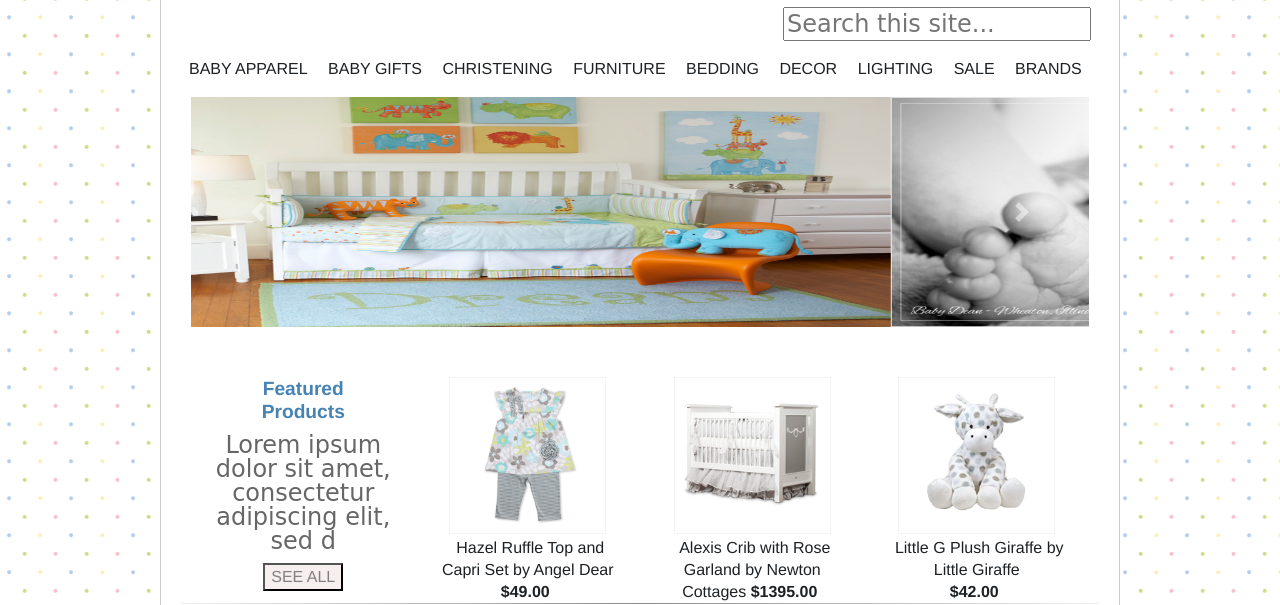
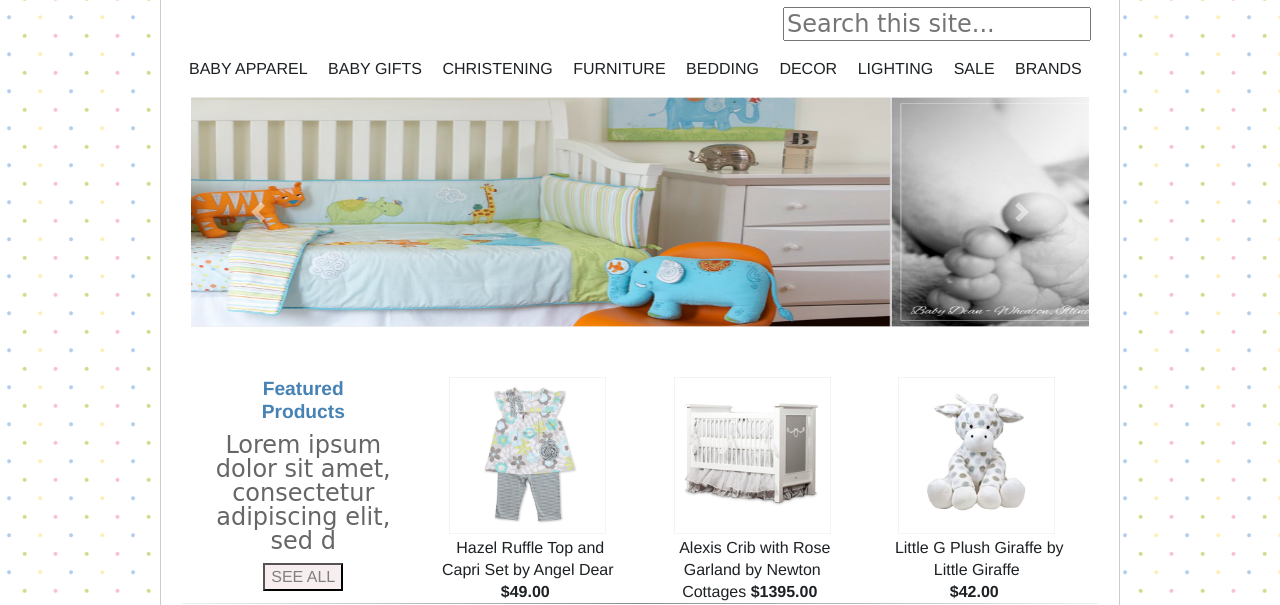
Before and after one commit to rosadsantiago/fewd_assessment, a plain HTML site: page index.html in a window 1280 px wide. Shown: the part 195-800 px from the top of the page. Drawn offline with nearby package versions, Linux system fonts and the light colour scheme; a web font is replaced by a local one.

Commit message:
resize hero image

```diff
--- a/index.html
+++ b/index.html
@@ -52,7 +52,7 @@
 				<div id="carouselExampleControls" class="carousel slide" data-ride="carousel">
 					<div class="carousel-inner" role="listbox">
 					  <div class="carousel-item active">
-					    <img class="img-fluid" src="./img/crib.jpeg" alt="First slide" width="" height="">
+					    <img class="img-fluid" src="./img/crib.png" alt="First slide" width="" height="">
 					  </div>
 					  <div class="carousel-item">
 					    <img class="img-fluid" src="./img/feet.jpeg" alt="Second slide">
```
Also changed, not shown: img/crib.jpeg (deleted), img/crib.png (added).
